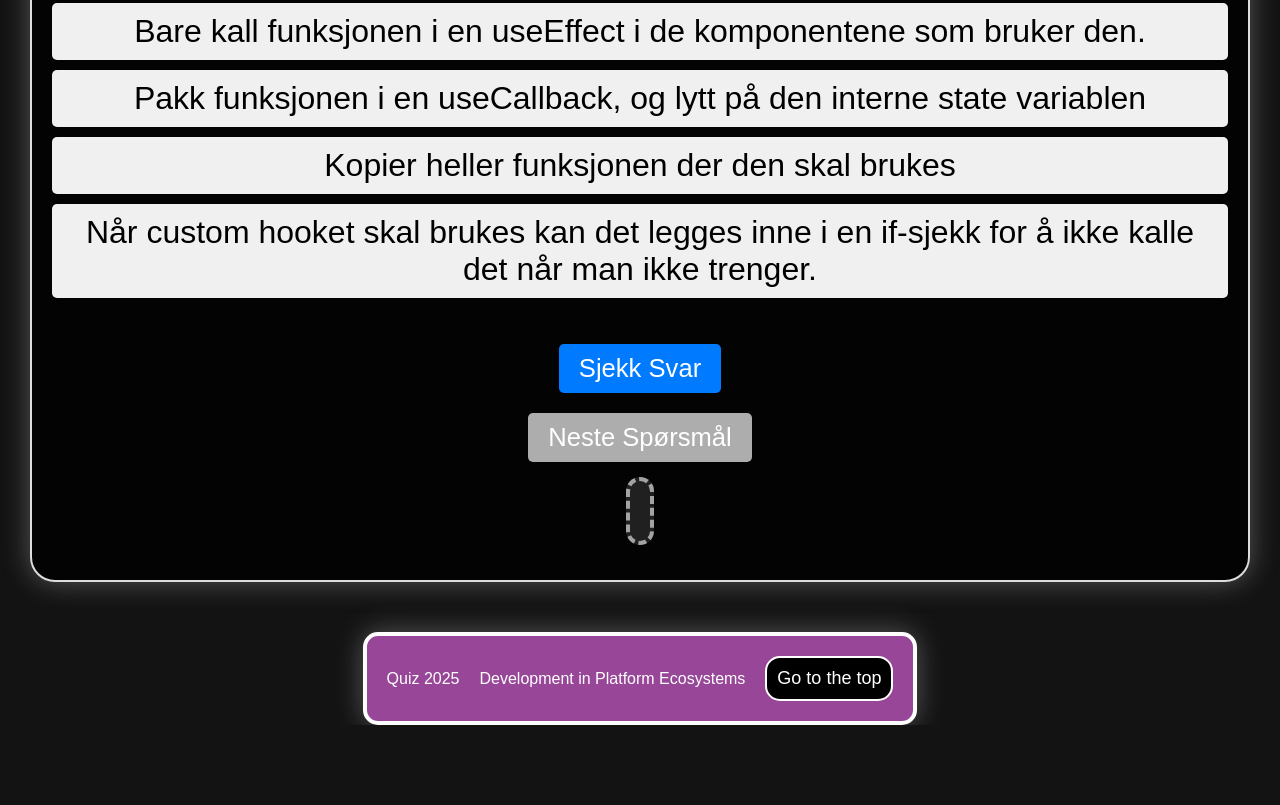
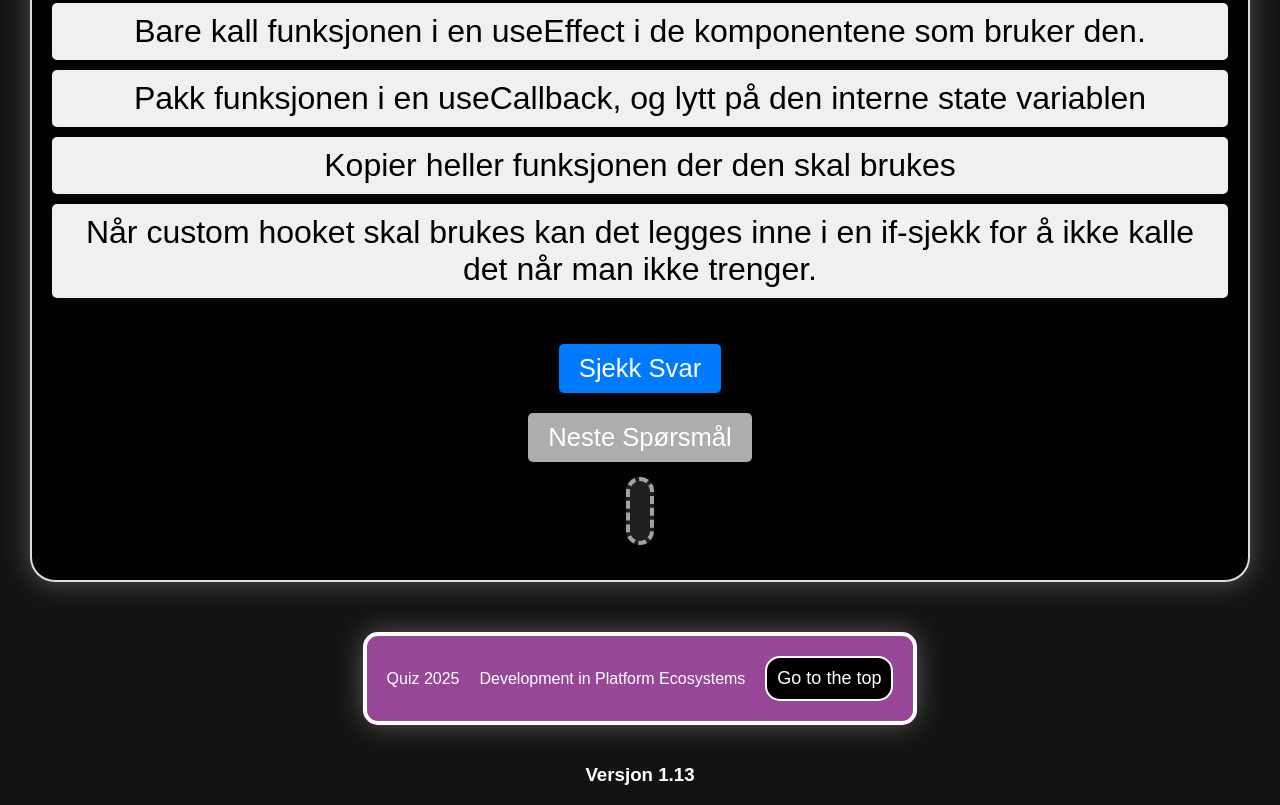
Before and after one commit to bobauser/parapim-quiz, a plain HTML site: page index.html in a window 1280 px wide. Shown: the part 404-1209 px from the top of the page. Before the commit the page ends 1129 px from the top, so only its background shows below. Drawn offline with Linux system fonts and the light colour scheme.

Commit message:
sjonsnummer

```diff
--- a/index.html
+++ b/index.html
@@ -37,6 +37,8 @@
         Go to the top
     </button>
   </footer>
+
+  <h3 style="color: white;">Versjon 1.13</h3>
 
 <script>
   let jsonFileURL = "multiplechoice.json"
```
